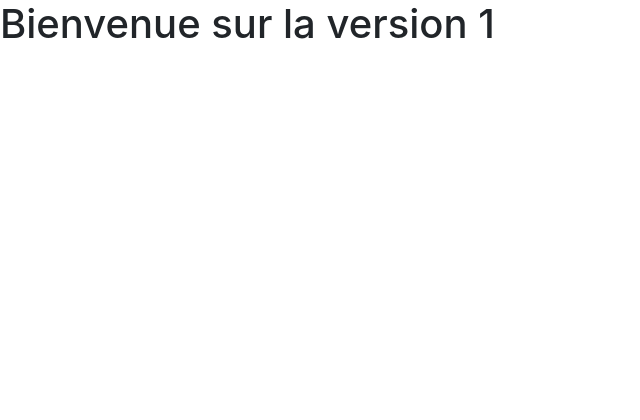
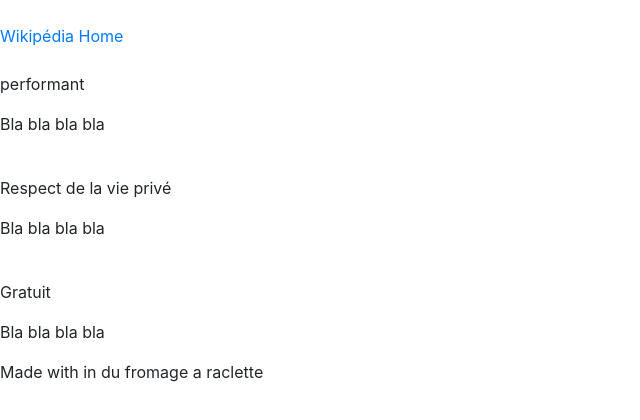
Before and after one commit to Malik42/Landing_Page_Google, a plain HTML site: page v1/index.html in a window 1280 px wide. Shown: the whole page, without its empty margins (0-640 px from the left). Drawn offline with Linux system fonts and the light colour scheme.

Commit message:
modification of the html skeleton

```diff
--- a/v1/index.html
+++ b/v1/index.html
@@ -7,6 +7,38 @@
     <link rel="stylesheet" type="text/css" href="css/bootstrap.css" />
 </head>
 <body>
-    <h1>Bienvenue sur la version 1</h1>
+    <header>
+        <div>
+            <img src="#" alt=""/>
+        </div>
+        <nav>
+            <a href="#">Wikipédia</a>
+            <a href="#">Home</a>
+        </nav>
+    </header>
+
+    <div>
+        <div>
+            <img src="" alt="">
+            <p>performant</p>
+            <p>Bla bla bla bla</p>
+        </div>
+
+        <div>
+            <img src="" alt="">
+            <p>Respect de la vie privé</p>
+            <p>Bla bla bla bla</p>
+        </div>
+
+        <div>
+            <img src="" alt="">
+            <p>Gratuit</p>
+            <p>Bla bla bla bla</p>
+        </div>
+    </div>
+
+    <footer>
+        <p>Made with in du fromage a raclette</p>
+    </footer>
 </body>
 </html>
```
